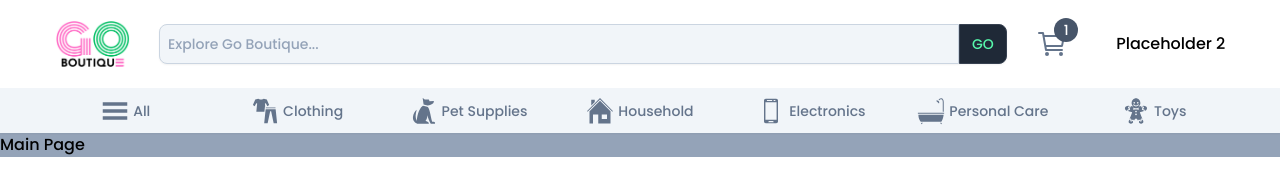
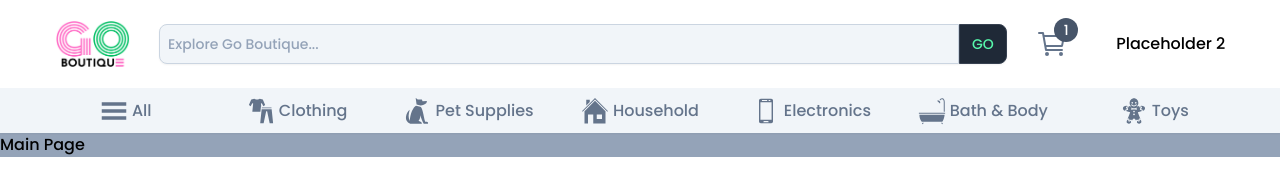
Before and after one commit to michaelDragomir/go-boutique, a Next.js app: page / in a window 1280 px wide. Shown: the top 189 px of the page. Built offline with nearby package versions, Linux system fonts and the light colour scheme.

Commit message:
update subheader

```diff
--- a/src/app/components/Tabs/SubHeaderTabs.tsx
+++ b/src/app/components/Tabs/SubHeaderTabs.tsx
@@ -34,7 +34,7 @@ const tabItems = [
 	},
 	{
 		icon: <GiBathtub className='w-7 h-7' />,
-		name: 'Personal Care',
+		name: 'Bath & Body',
 	},
 	{
 		icon: <GiGingerbreadMan className='w-7 h-7' />,
--- a/src/app/components/Tabs/SubTabSlider.tsx
+++ b/src/app/components/Tabs/SubTabSlider.tsx
@@ -21,7 +21,7 @@ const SubTabSlider = ({ tabItems }: { tabItems: any }) => {
 					}`}
 				>
 					{item.icon}
-					<div className='font-medium text-sm'>{item.name}</div>
+					<div className='font-medium'>{item.name}</div>
 				</div>
 			))}
 		</div>
```
